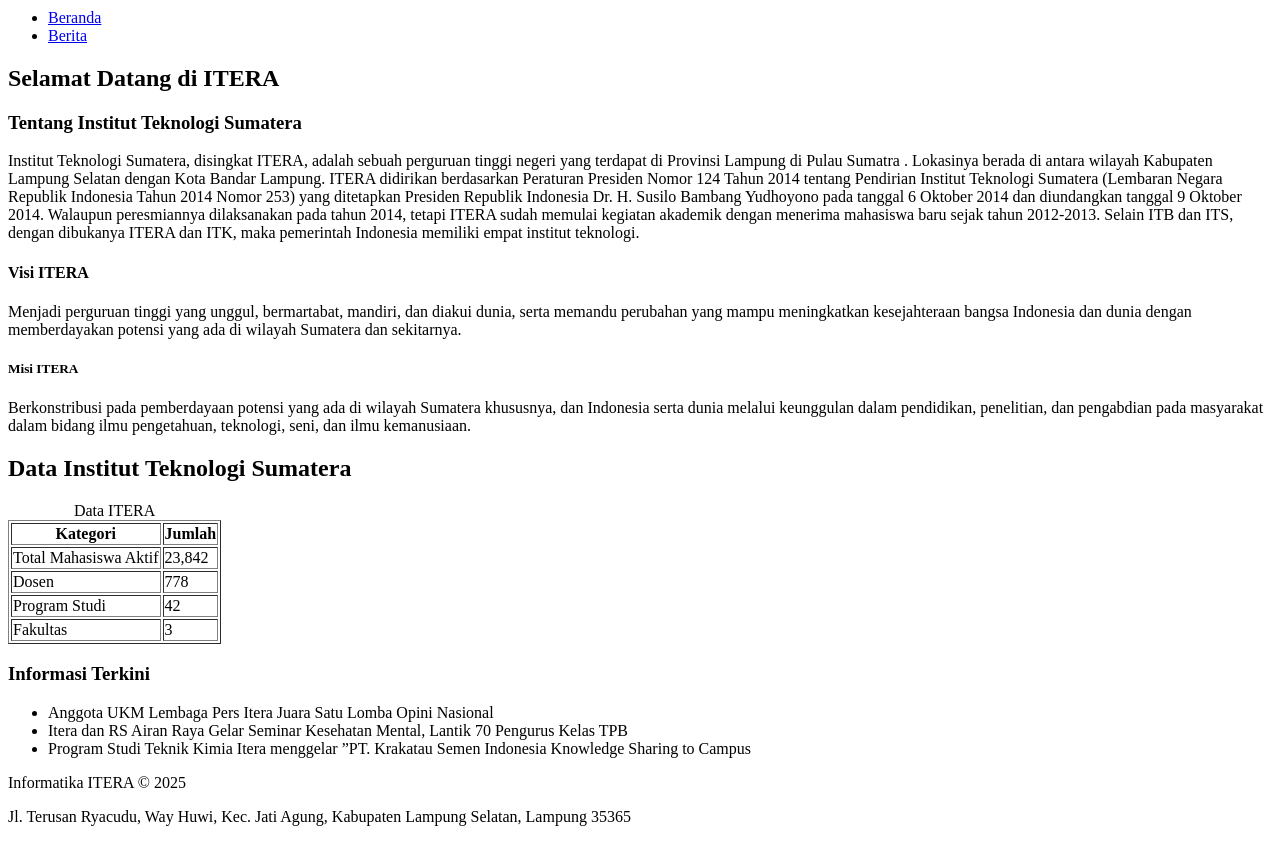
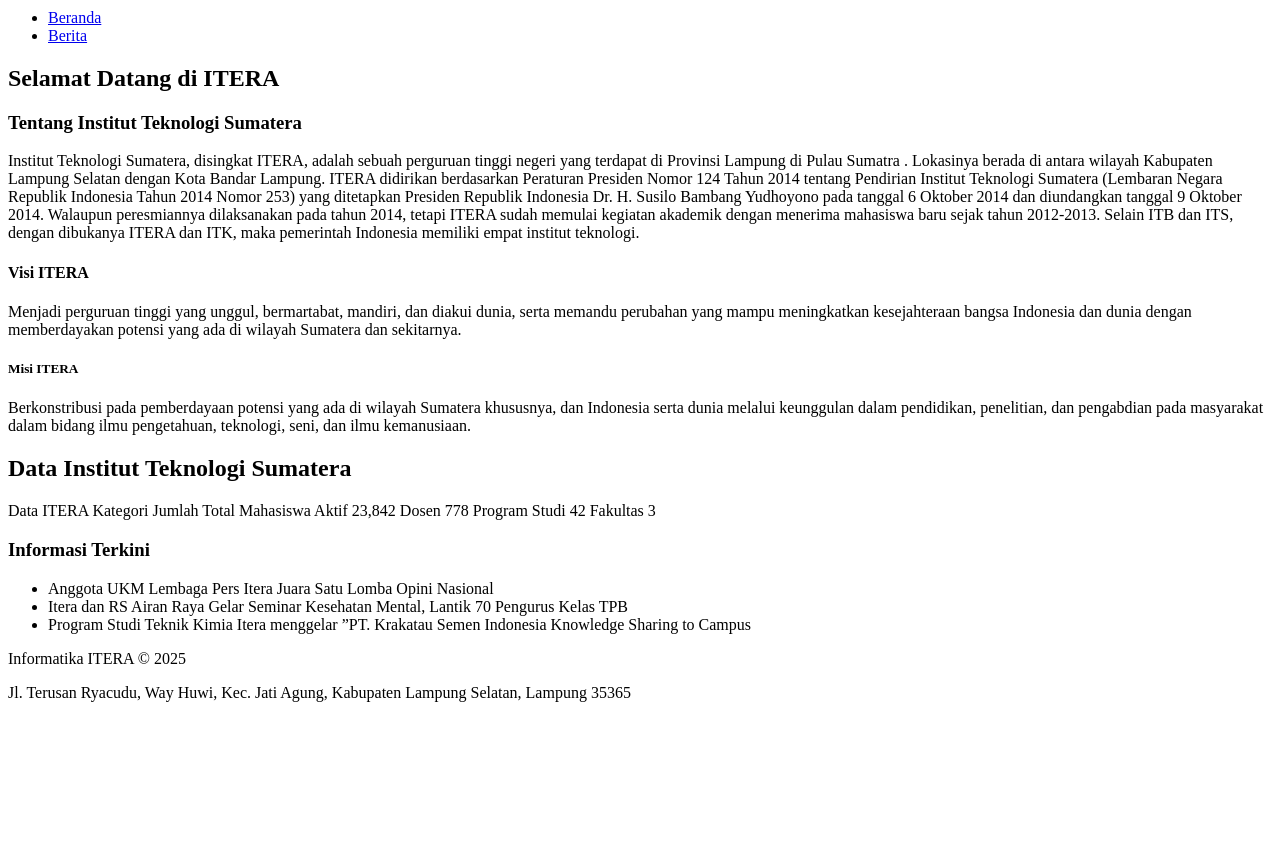
Before and after one commit to 11-090-AndikaRahmanPratama/tugas2, a plain HTML site: page index.html in a window 1280 px wide. Shown: the part 101-943 px from the top of the page. After the commit the page ends 819 px from the top, so only its background shows below. Drawn offline with Linux system fonts and the light colour scheme.

Commit message:
Update index.html

```diff
--- a/index.html
+++ b/index.html
@@ -62,7 +62,6 @@
       </section>
 
       <h2>Data Institut Teknologi Sumatera</h2>
-      <table border="1">
         <caption>
           Data ITERA
         </caption>
```
